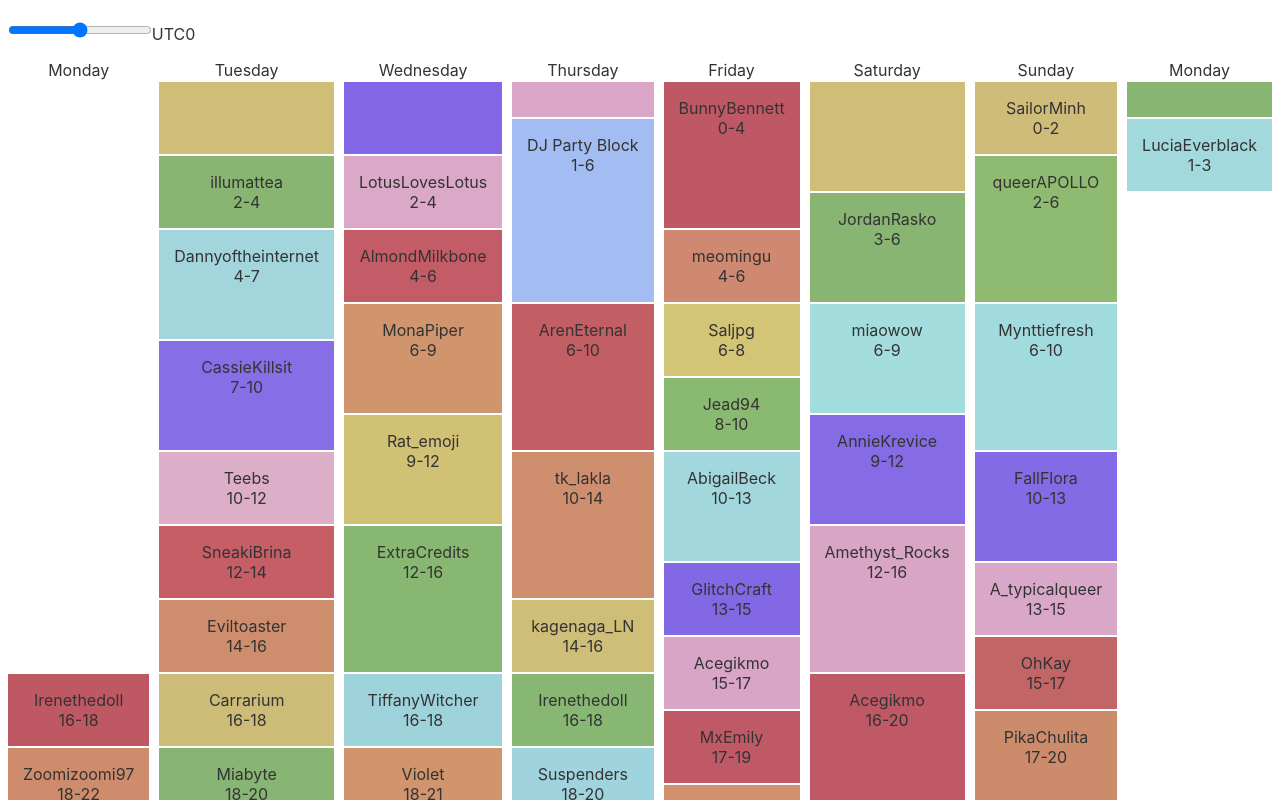
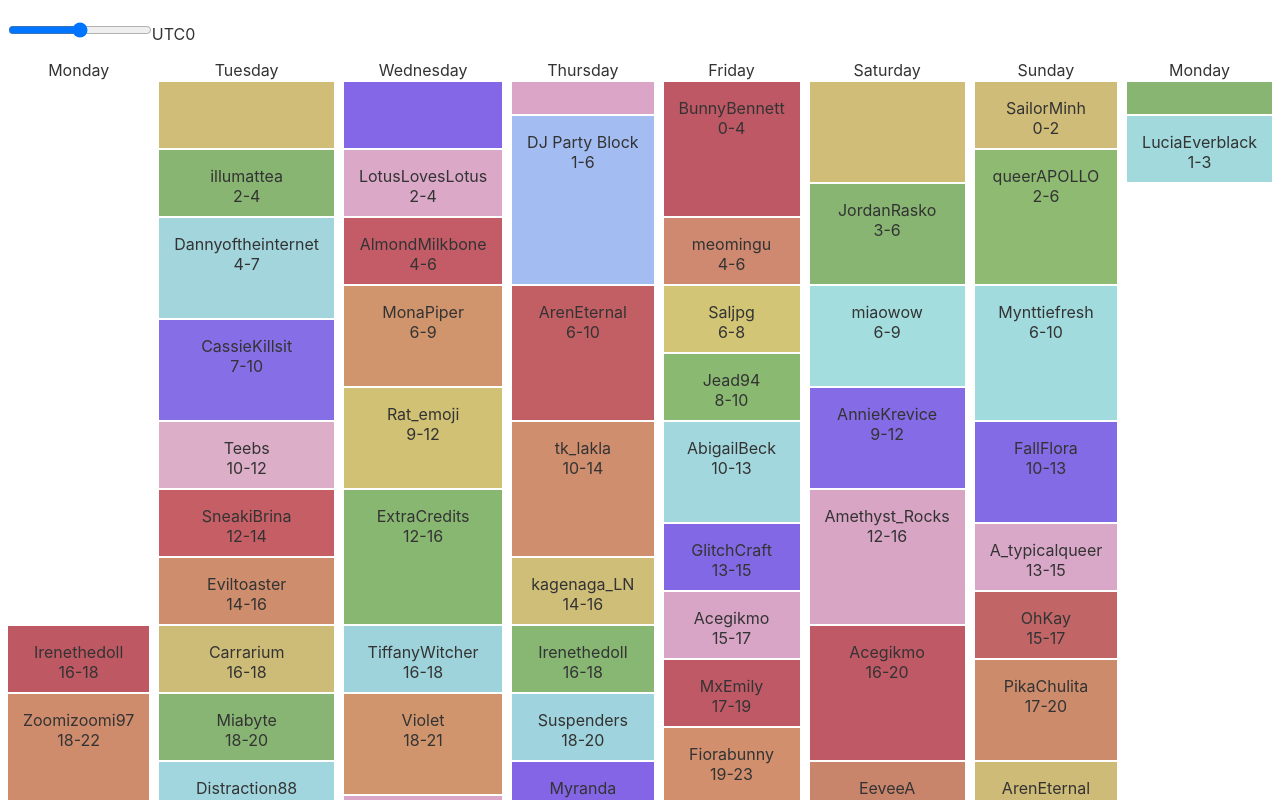
Before and after one commit to blueish4/p2p-planner, a Svelte app: page / in a window 1280 px wide. Shown: the top 800 px of the page. Built offline with nearby package versions, Linux system fonts and the light colour scheme.

Commit message:
temp: force row heights to pixel values to stop inconsistencies

```diff
--- a/src/App.svelte
+++ b/src/App.svelte
@@ -29,7 +29,7 @@
 	}
 	.calendar {
 		display: grid;
-		grid-template: auto 1fr repeat(22, 1fr) auto / auto;
+		grid-template: auto repeat(23, 32px) auto / auto;
 		column-gap: 10px;
 		row-gap: 2px;
 		grid-auto-flow: column;
```
